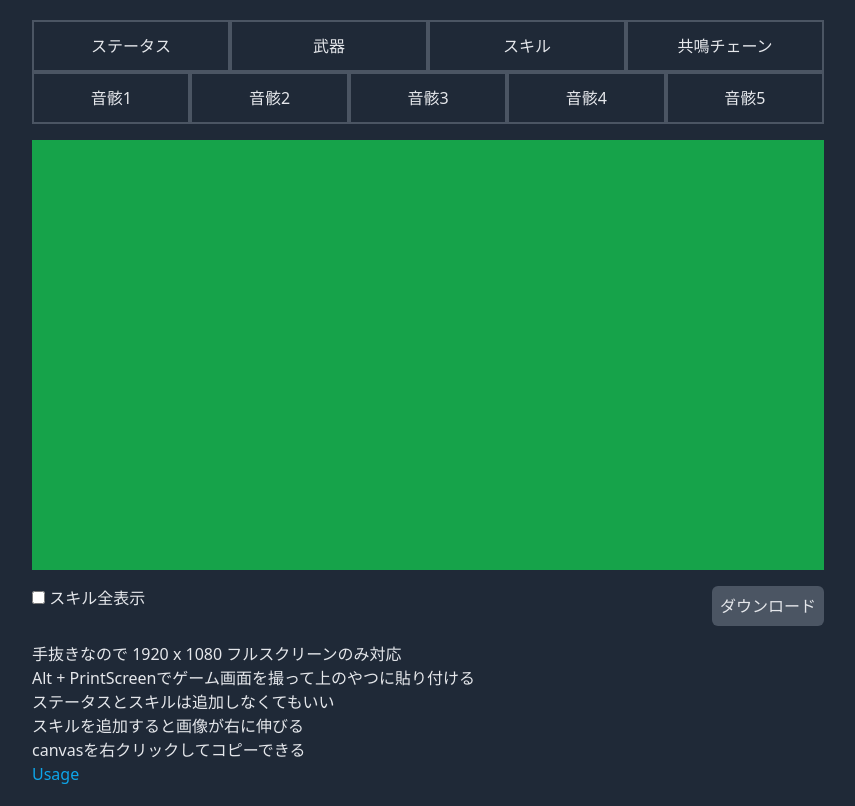
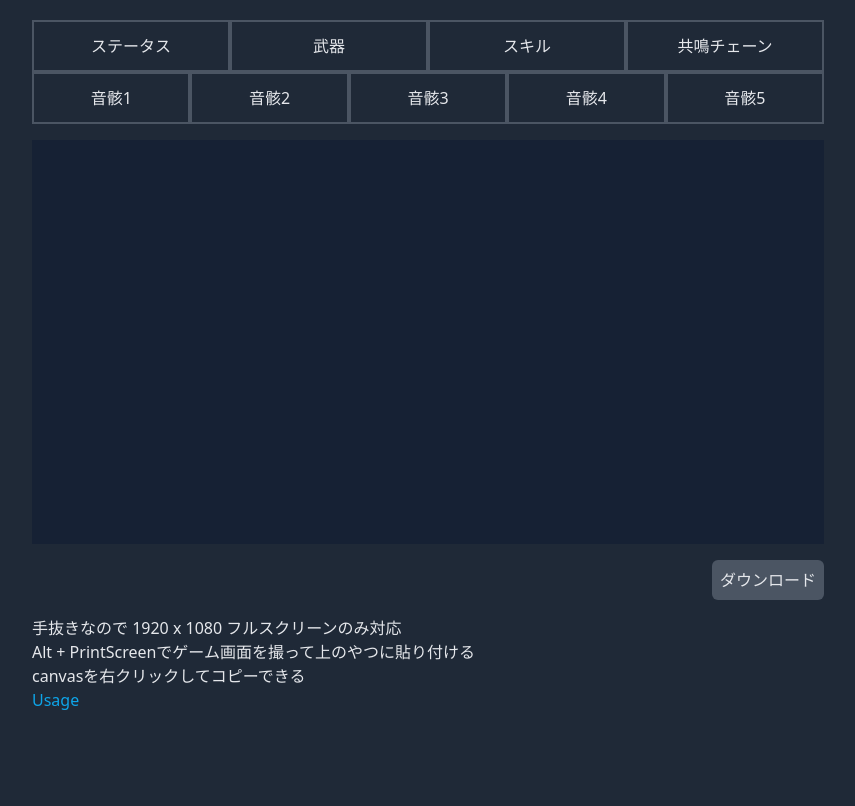
Before and after one commit to shaaaaaQ/wuwa-build, a SvelteKit app: page / in a window 1280 px wide. Shown: the whole page, without its empty margins (212-1067 px from the left). Built offline with nearby package versions, Linux system fonts and the light colour scheme.

Commit message:
4 4 3 1とかを考慮

```diff
--- a/src/components/Result.svelte
+++ b/src/components/Result.svelte
@@ -19,8 +19,8 @@
         const ctx = canvas.getContext("2d");
         if (!ctx) return;
 
-        // ctx.fillStyle = "green";
-        // ctx.fillRect(0, 0, canvas.width, canvas.height);
+        ctx.fillStyle = "#162134";
+        ctx.fillRect(0, 0, canvas.width, canvas.height);
 
         // TODO ここより下をどうにかする
 
@@ -166,79 +166,6 @@
         }
 
         if (skillFile) {
-            if (showChild) {
-                // 1: 382, 336
-                // 2: 614, 196
-                // 3: 886, 130
-                // 4: 1160, 196
-                // 5: 1390, 336
-
-                const skillSWidth = 148;
-                const skillSHeight = 698;
-
-                const skillDWidth = 229;
-                const skillDHeight = 1080;
-                await draw(
-                    ctx,
-                    skillFile,
-                    382,
-                    330,
-                    skillSWidth,
-                    skillSHeight,
-                    1100 + 445 * 2 + 229 * 0,
-                    0,
-                    skillDWidth,
-                    skillDHeight,
-                );
-                await draw(
-                    ctx,
-                    skillFile,
-                    614,
-                    196,
-                    skillSWidth,
-                    skillSHeight,
-                    1100 + 445 * 2 + 229 * 1,
-                    0,
-                    skillDWidth,
-                    skillDHeight,
-                );
-                await draw(
-                    ctx,
-                    skillFile,
-                    886,
-                    130,
-                    skillSWidth,
-                    skillSHeight,
-                    1100 + 445 * 2 + 229 * 2,
-                    0,
-                    skillDWidth,
-                    skillDHeight,
-                );
-                await draw(
-                    ctx,
-                    skillFile,
-                    1160,
-                    196,
-                    skillSWidth,
-                    skillSHeight,
-                    1100 + 445 * 2 + 229 * 3,
-                    0,
-                    skillDWidth,
-                    skillDHeight,
-                );
-                await draw(
-                    ctx,
-                    skillFile,
-                    1390,
-                    336,
-                    skillSWidth,
-                    skillSHeight,
-                    1100 + 445 * 2 + 229 * 4,
-                    0,
-                    skillDWidth,
-                    skillDHeight,
-                );
-            } else {
             // 1: 382, 336 + 440
             // 2: 614, 196 + 440
             // 3: 886, 130 + 440
@@ -312,22 +239,17 @@
                 skillDHeight,
             );
         }
-        }
     })();
 </script>
 
 <canvas
-    width={1100 + 445 * 2 + (skillFile ? (showChild ? 229 * 5 : 129) : 0)}
+    width={1100 + 445 * 2 + 129}
     height={1080}
-    class="max-w-full bg-green-600"
+    class="max-w-full"
     bind:this={canvas}
 ></canvas>
 
-<div class="flex justify-between gap-4 mt-4">
-    <label>
-        <input type="checkbox" bind:checked={showChild} />
-        スキル全表示
-    </label>
+<div class="flex justify-end gap-4 mt-4">
     <button
         class="p-2 bg-gray-600 rounded-md transition-colors hover:bg-gray-500"
         on:click={() => {
--- a/src/routes/+page.svelte
+++ b/src/routes/+page.svelte
@@ -41,8 +41,6 @@
     <div class="mt-4">
         手抜きなので 1920 x 1080 フルスクリーンのみ対応<br />
         Alt + PrintScreenでゲーム画面を撮って上のやつに貼り付ける<br />
-        ステータスとスキルは追加しなくてもいい<br />
-        スキルを追加すると画像が右に伸びる<br />
         canvasを右クリックしてコピーできる<br />
         <a
             class="text-sky-500 transition-colors hover:text-sky-400"
```
Lines whose indentation alone changed are shown as unchanged.
